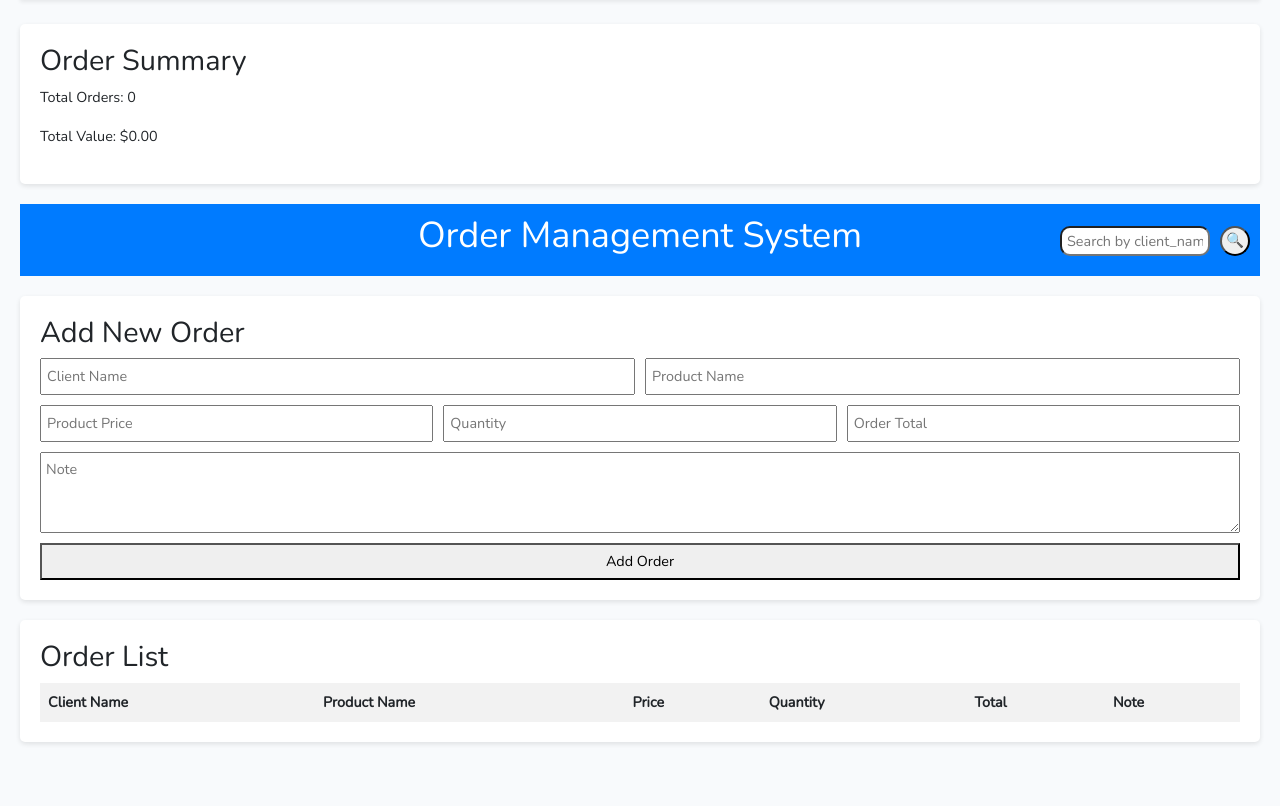
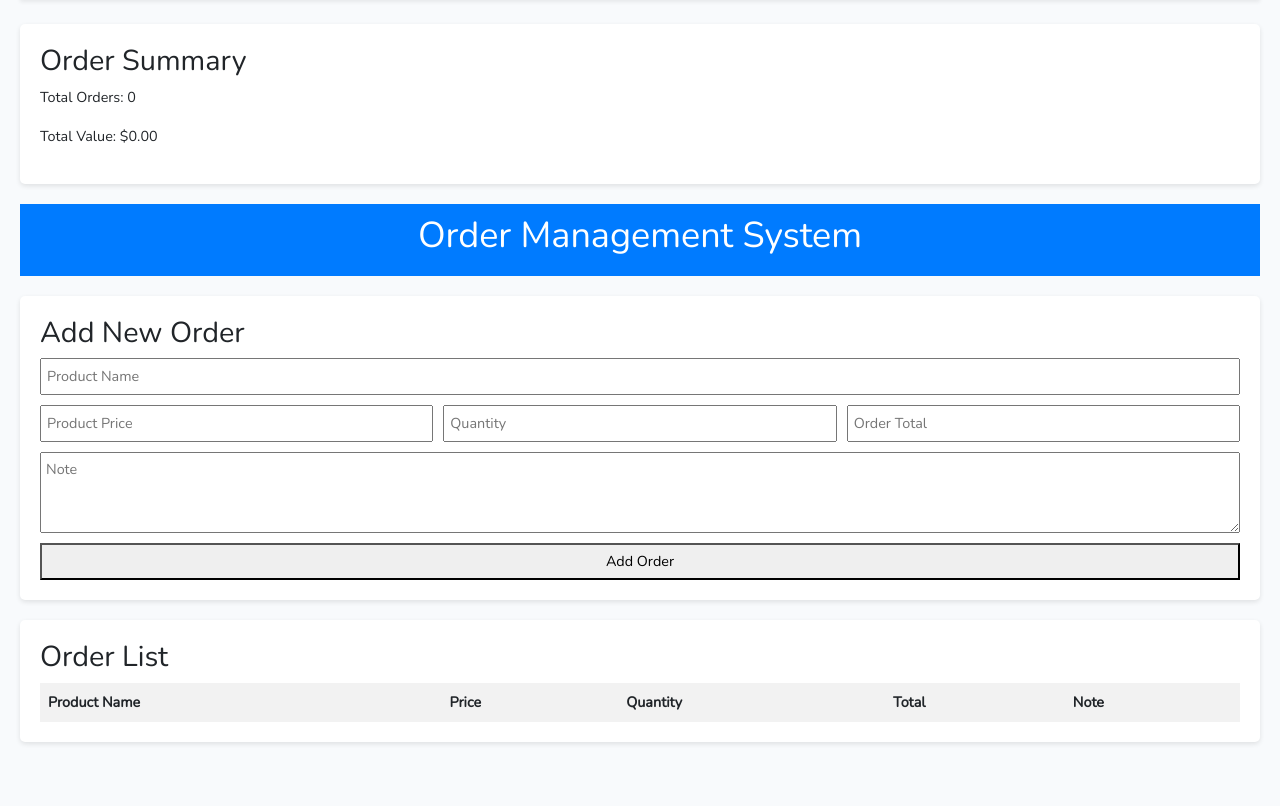
Before and after one commit to Amine-DV23/test-login-01, a Laravel app: page /home in a window 1280 px wide. Shown: the part 89-895 px from the top of the page. Run offline with Laravel 12, Linux system fonts and the light colour scheme; a user stored in the database is signed in; data comes from the database, SQL or seed files in the repository; data that the repository does not hold is empty; style sheets or scripts are compiled from the project's sources.

Commit message:
ADD-CLNM-18/10

```diff
--- a/app/Http/Controllers/HomeController.php
+++ b/app/Http/Controllers/HomeController.php
@@ -21,18 +21,7 @@ class HomeController extends Controller
 
         return view('home', compact('orders', 'totalOrders', 'totalValue'));
     }
-    public function search(Request $request)
-    {
-        $client_name = $request->input('client_name');
 
-        $order = Order::where('client_name', 'like', $client_name . '%')->first();
-
-        if ($order) {
-            return view('product_details', compact('order'));
-        } else {
-            return redirect()->back()->with('error', 'Product not found.');
-        }
-    }
 
 
 }
--- a/app/Http/Controllers/OrderController.php
+++ b/app/Http/Controllers/OrderController.php
@@ -19,7 +19,6 @@ class OrderController extends Controller
     public function store(Request $request)
     {
         $request->validate([
-            'client_name' => 'required|string|max:255',
             'product_name' => 'required|string|max:255',
             'product_price' => 'required|numeric',
             'quantity' => 'required|integer',
@@ -37,7 +36,6 @@ class OrderController extends Controller
         }
 
         Order::create([
-            'client_name' => $request->input('client_name'),
             'product_name' => $request->input('product_name'),
             'product_price' => $request->input('product_price'),
             'quantity' => $request->input('quantity'),
--- a/resources/views/home.blade.php
+++ b/resources/views/home.blade.php
@@ -11,12 +11,7 @@
 
         <header>
             <h1>Order Management System</h1>
-            <div style="float: right; margin-top: -20px;">
-                <form action="{{ route('search') }}" method="GET" style="display: flex; align-items: center;">
-                    <input class="barsrsh" type="text" name="client_name" placeholder="Search by client_name" required>
-                    <button class="btnsrsh" type="submit">🔍</button>
-                </form>
-            </div>
+
 
         </header>
 
@@ -36,7 +31,6 @@
             <form action="{{ route('orders.store') }}" method="POST" enctype="multipart/form-data">
                 @csrf
                 <div class="form-row">
-                    <input type="text" name="client_name" placeholder="Client Name" required>
                     <input type="text" name="product_name" placeholder="Product Name" required>
                 </div>
                 <div class="form-row">
@@ -56,7 +50,6 @@
             <table>
                 <thead>
                     <tr>
-                        <th>Client Name</th>
                         <th>Product Name</th>
                         <th>Price</th>
                         <th>Quantity</th>
@@ -67,7 +60,6 @@
                 <tbody>
                     @foreach ($orders as $order)
                         <tr class="bordered">
-                            <td>{{ $order->client_name }}</td>
                             <td>{{ $order->product_name }}</td>
                             <td>{{ $order->product_price }} MAD</td>
                             <td>{{ $order->quantity }}</td>
--- a/routes/web.php
+++ b/routes/web.php
@@ -27,7 +27,6 @@ Auth::routes();
 
 Route::get('/home', [App\Http\Controllers\HomeController::class, 'index'])->name('home');
 
-Route::get('/search', [App\Http\Controllers\HomeController::class, 'search'])->name('search');
 Route::get('/orders', [App\Http\Controllers\OrdersController::class, 'index'])->name('orders.index');
 
 Route::get('/orders', [OrderController::class, 'index'])->name('orders.index');
```
Also changed, not shown: database/migrations/2024_09_23_212723_create_orders_table.php.
